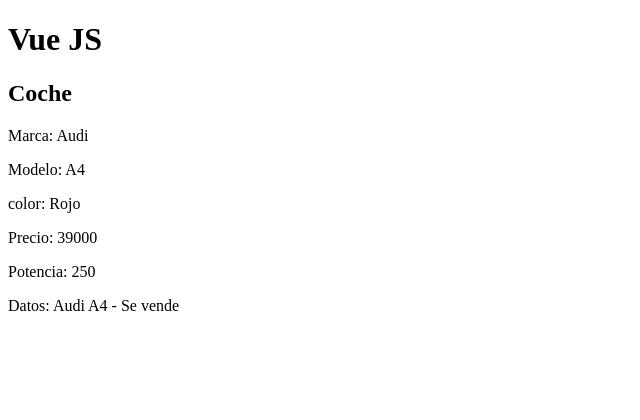
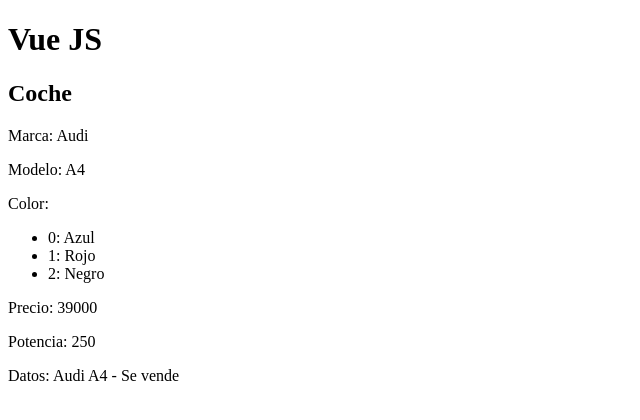
Before and after one commit to GabrielTrossero/my-app-vue, a Vue app: page / in a window 1280 px wide. Shown: the top 420 px of the page, without its empty margins (0-640 px from the left). Built offline with nearby package versions, Linux system fonts and the light colour scheme.

Commit message:
use of v-for

```diff
--- a/src/components/Car.vue
+++ b/src/components/Car.vue
@@ -2,7 +2,20 @@
   <h2>Coche</h2>
   <p>Marca: {{ brand }}</p>
   <p>Modelo: {{ model }}</p>
-  <p>color: {{ color[1] }}</p>
+  <p>Color:</p>
+  <!-- Uso como índice al propio color, pero si uno se repite, ya no sería único
+  <ul>
+    <li v-for="color in colors" :key="color">
+      {{ color }}
+    </li>
+  </ul>
+  -->
+  <ul>
+    <!-- Genero un índice único -->
+    <li v-for="(color, index) in colors" :key="index">
+      {{ index + ": " + color }}
+    </li>
+  </ul>
   <p>Precio: {{ price }}</p>
   <p>Potencia: {{ power }}</p>
   <p>Datos: {{ messaje.title + " - " + messaje.description }}</p>
@@ -29,7 +42,7 @@
   setup() {
     const brand = "Audi";
     const model = "A4";
-    const color = ["Azul", "Rojo", "Negro"];
+    const colors = ["Azul", "Rojo", "Negro"];
     const price = 39000;
     const power = 250;
     const messaje = {
@@ -40,7 +53,7 @@
     return {
       brand,
       model,
-      color,
+      colors,
       price,
       power,
       messaje,
```
